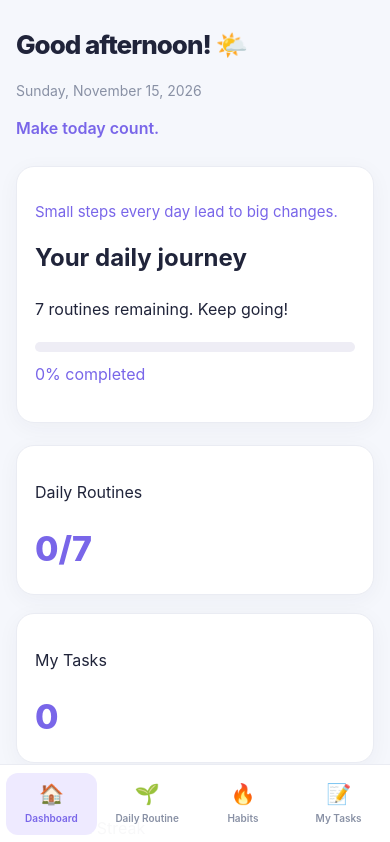
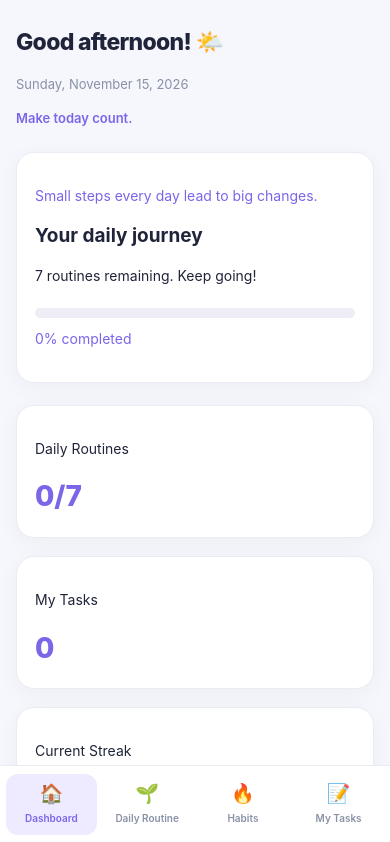
Before and after one commit to sawtharw7-web/DayFlow, a plain HTML site: page index.html in a window 390 px wide. Shown: the top 842 px of the page. Drawn offline with Linux system fonts and the light colour scheme.

Commit message:
Update styles.css

```diff
--- a/styles.css
+++ b/styles.css
@@ -511,3 +511,73 @@ input[type="text"]:focus {
   }
 
 }
+
+/* DAYFLOW - REFINED TYPOGRAPHY */
+
+body {
+  font-size: 14px;
+}
+
+.topbar h1 {
+  font-size: clamp(23px, 3.5vw, 29px);
+  letter-spacing: -0.7px;
+}
+
+.topbar-message {
+  font-size: 13px;
+}
+
+.date {
+  font-size: 13px;
+}
+
+.card h2 {
+  font-size: 20px;
+  line-height: 1.4;
+}
+
+.card p {
+  font-size: 14px;
+}
+
+.quote {
+  font-size: 14px;
+}
+
+.stat-number {
+  font-size: 30px;
+}
+
+.nav button {
+  font-size: 12px;
+}
+
+input[type="text"] {
+  font-size: 14px;
+}
+
+.add-btn {
+  font-size: 13px;
+}
+
+.progress-text {
+  font-size: 14px;
+}
+
+@media (max-width: 850px) {
+  .nav button {
+    font-size: 10px;
+  }
+
+  .nav button span {
+    font-size: 19px;
+  }
+
+  .card h2 {
+    font-size: 19px;
+  }
+
+  .stat-number {
+    font-size: 28px;
+  }
+}
```
